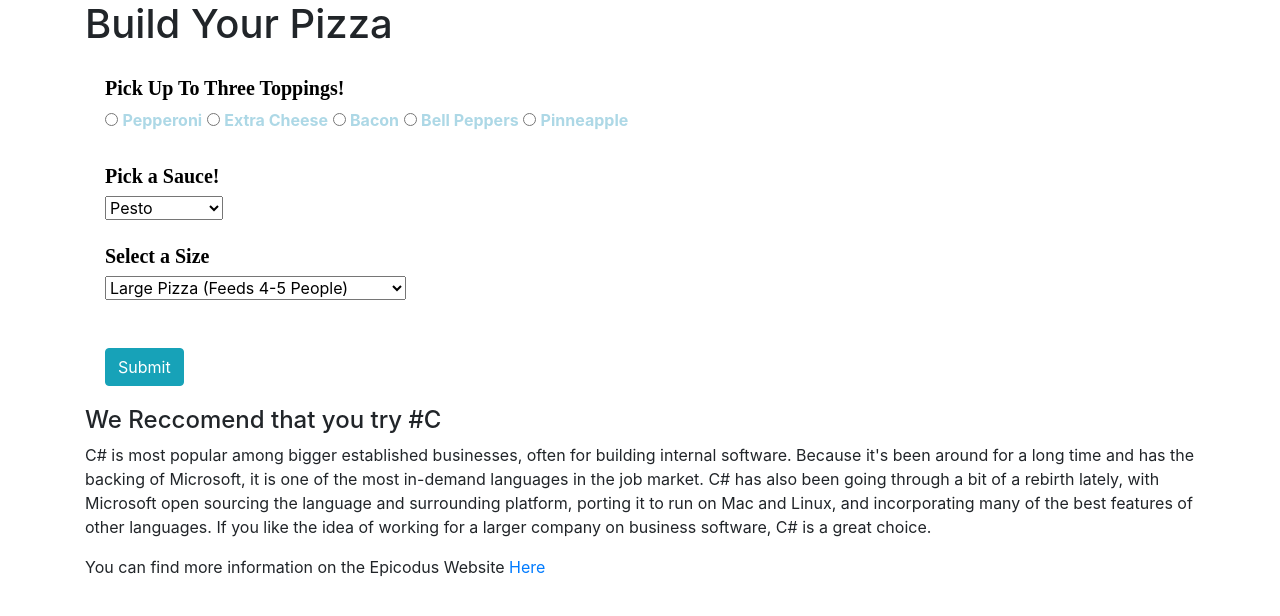
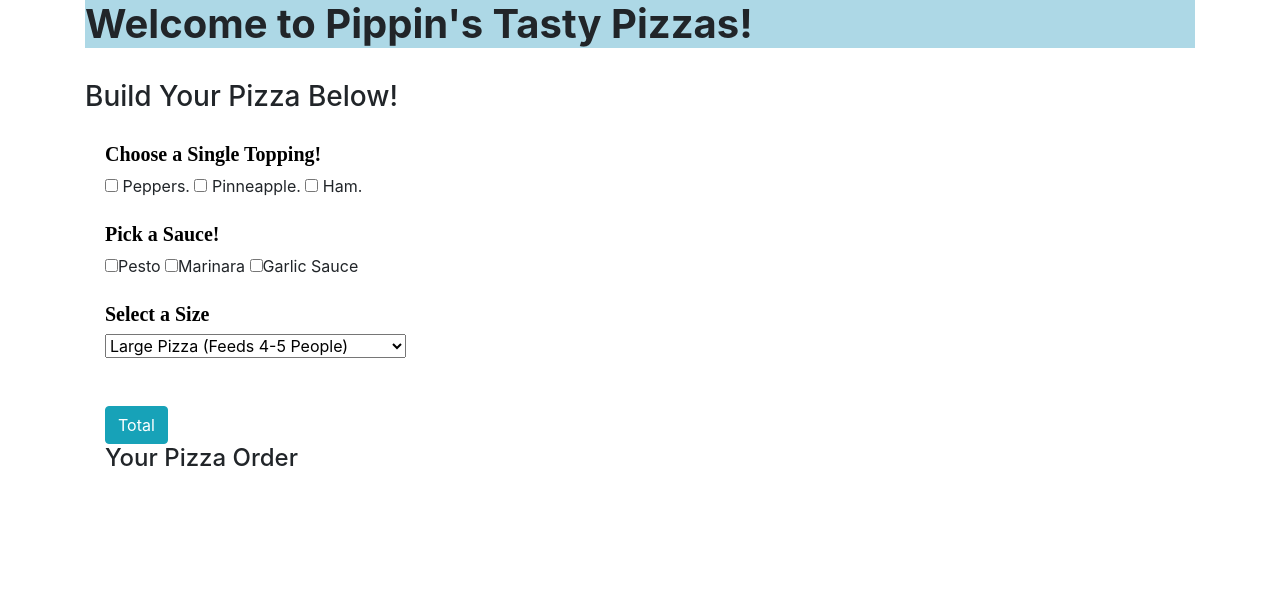
Before and after one commit to scastaneda36/pizza-shop, a plain HTML site: page index.html in a window 1280 px wide. Drawn offline with Linux system fonts and the light colour scheme.

Commit message:
added some functions

```diff
--- a/css/styles.css
+++ b/css/styles.css
@@ -4,12 +4,12 @@ h2 {
   font-family: serif;
   color: black;
 }
-label {
-  font-weight: bold;
-  color: lightblue;
-}
+
 form {
   padding: 20px;
 }
-#c,#java,#ruby {
-  display:none;
+h1{
+  background-color: lightblue;
+  font-weight: bold;
+
+}
--- a/index.html
+++ b/index.html
@@ -9,30 +9,24 @@
 </head>
 <body>
   <div class="container">
-    <h1>Build Your Pizza</h1>
+    <h1>Welcome to Pippin's Tasty Pizzas!</h1>
+<br>
+    <h3>Build Your Pizza Below!</h3>
+
     <form id="Pizza">
-    <div id="Toppings">
-      <h2>Pick Up To Three Toppings!</h2>
-      <input type="radio" id="topping1"name=toppings value="pepperoni">
-      <label for="topping1">Pepperoni</label>
-      <input type="radio" id="topping2"name=toppings value="xtracheese">
-      <label for="topping2">Extra Cheese</label>
-      <input type="radio" id="topping3"name=toppings value="bacon">
-      <label for="topping3">Bacon</label>
-      <input type="radio" id="topping4 "name=toppings value="peppers">
-      <label for="topping4">Bell Peppers</label>
-      <input type="radio" id="topping5 "name=toppings value="pinneapple">
-      <label for="topping5">Pinneapple</label>
-    </div>
+      <div id="toppings">
+        <h2>Choose a Single Topping!</h2>
+        <input type="checkbox" name="toppings" value="peppers"> Peppers.
+        <input type="checkbox" name="toppings" value="pinneapple"> Pinneapple.
+        <input type="checkbox" name="toppings" value="ham"> Ham.
+      </div>
       <br>
       <div id="sauce">
         <h2>Pick a Sauce!</h2>
-        <select id="sauce">
-          <option value="pesto">Pesto</option>
-          <option value="marinara">Marinara</option>
-          <option value="bbq">BBQ</option>
-          <option value="garlic">Garlic Sauce</option>
-        </select>
+        <div id="sauce">
+          <input type="checkbox" name = "sauce" value ="pesto">Pesto
+          <input type= "checkbox" name = "sauce" value="marinara">Marinara
+          <input type="checkbox" name = "sauce" value="sauce">Garlic Sauce
       </div>
       <br>
       <div id="size">
@@ -44,15 +38,12 @@
         </select>
       </div>
       <br>
-    <br>
-      <button type="submit" id="yourpizzatotal" class="btn btn-info">Submit</button>
+      <br>
+      <button type="submit" id="yourpizzatotal" class="btn btn-info">Total</button>
 
     </form>
     <div id="total">
-      <h4>We Reccomend that you try #C</h4>
-      <p>C# is most popular among bigger established businesses, often for building internal software. Because it's been around for a long time and has the backing of Microsoft, it is one of the most in-demand languages in the job market. C# has also been going through a bit of a rebirth lately, with Microsoft open sourcing the language and surrounding platform, porting it to run on Mac and Linux, and incorporating many of the best features of other languages. If you like the idea of working for a larger company on business software, C# is a great choice.</p>
-
-      You can find more information on the Epicodus Website <a href="https://www.epicodus.com/c-sharp"> Here </a>
+      <h4>Your Pizza Order</h4>
     </div>
 
   </div>
--- a/js/scripts.js
+++ b/js/scripts.js
@@ -1,22 +1,24 @@
+//Builds a Pizza Logic
+
+function Pizza (sauce, toppings, size){
+  this.sauce = sauce
+  this.toppings = toppings
+  this.size = size
+}
 
 
 $(document).ready(function() {
-  $("form#suggester").submit(function(event) {
+  $("form#pizza").submit(function(event) {
     event.preventDefault();
-
-
-    var q1 = $("select#q1").val();
-    var q2 = $("select#q2").val();
-    var q3 = $("select#q3").val();
-    var q4 = $("select#q4").val();
-    var q5 = $("select#q5").val();
-
-    if (q1==="pro" && q2==="large" && q3==="software" && q4==="databases" && q5==="hammer"){
-      $("#c").show();
-    } else if (q1==="skill" && q2==="large" && q3==="interfaces" && q4==="fundamentals" && q5==="sword"){
-          $("#java").show();
-    } else if (q1==="fun" && q2==="small" && q3==="apps" && q4==="simplicity" && q5==="axe"){
-          $("#ruby").show();
-    }
-  });
+var pizza = new Pizza (sauce, toppings, size)
+$("#total").show();
+ $("input:checkbox[name=toppings]:checked").each(function(){
+   var top = $(this).val();
+   console.log(top);
 });
+   $("#total").show();
+    $("input:checkbox[name=sauce]:checked").each(function(){
+      var top = $(this).val();
+    });
+    });
+});
```
